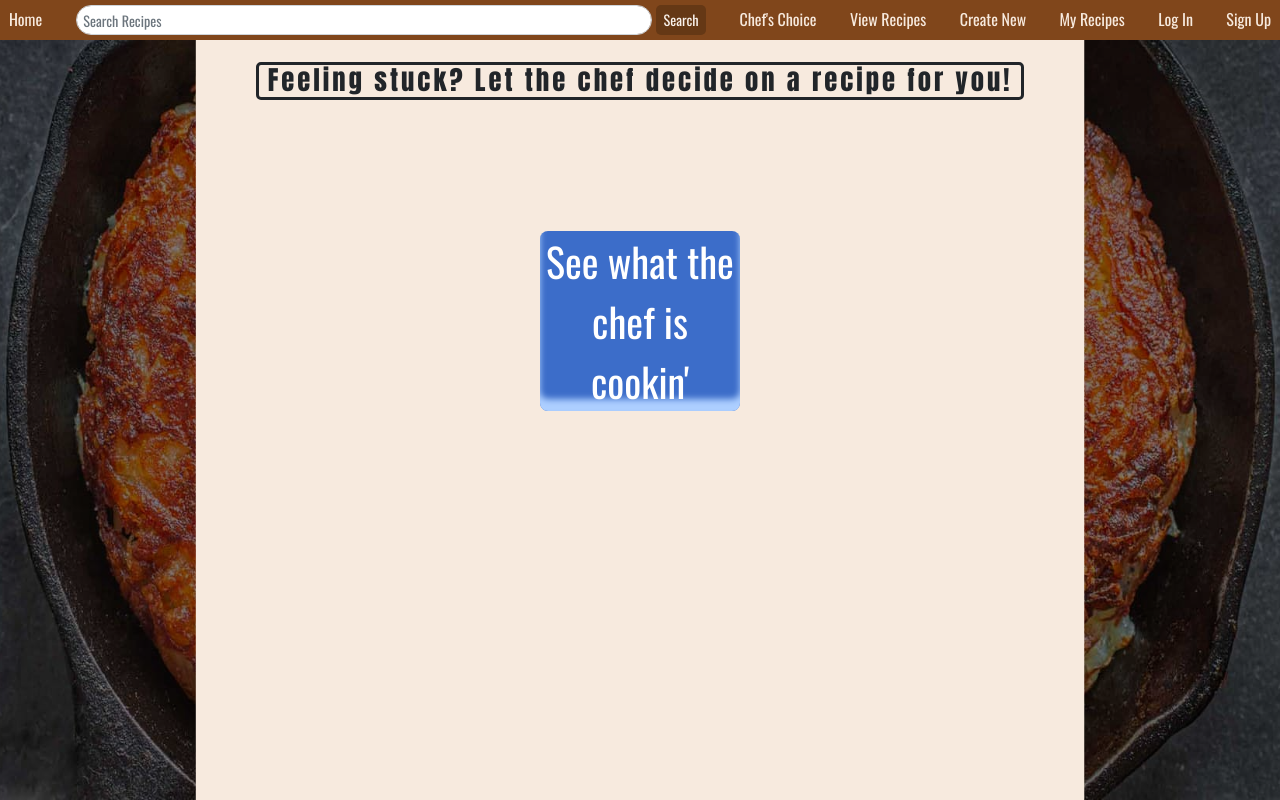
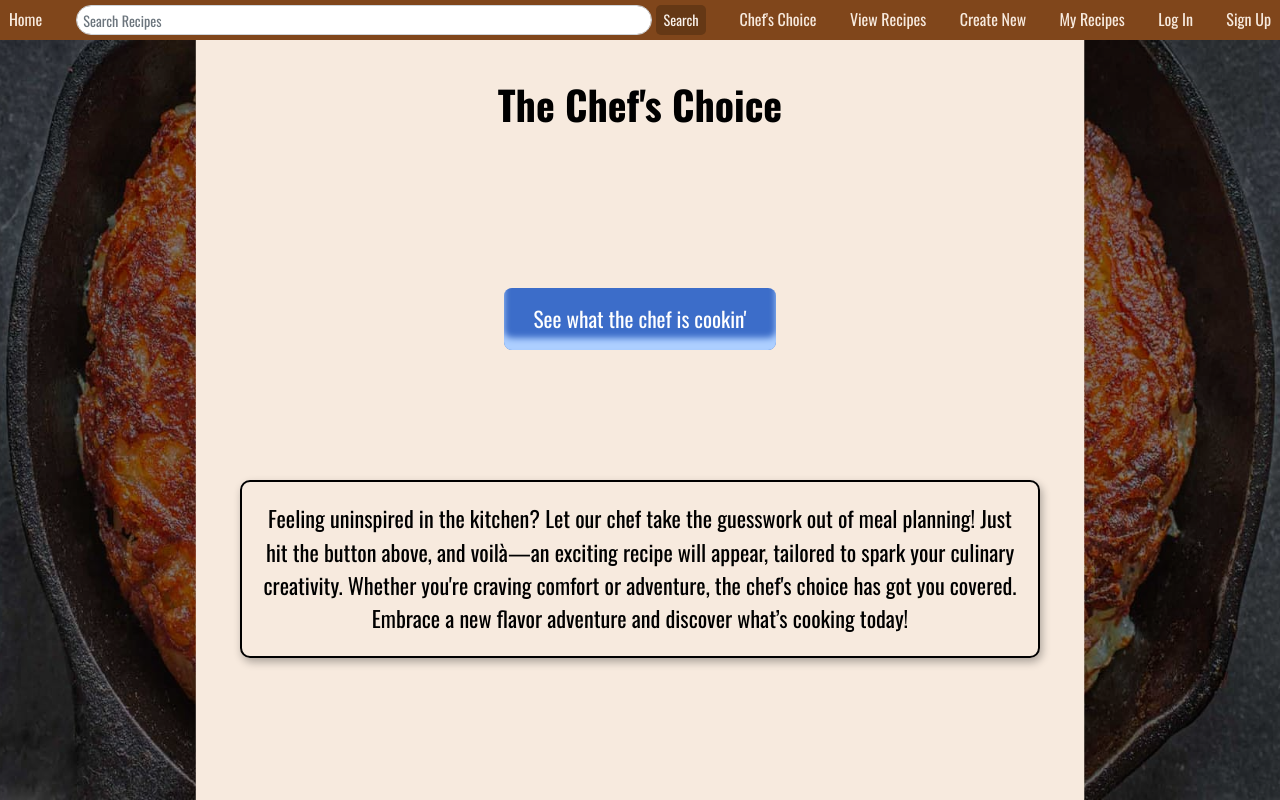
Before and after one commit to MattKim97/HashbrownHashers, a React (Create React App) app in the folder client/hashbrowns-ui/: page /chefschoice in a window 1280 px wide. Built offline with nearby package versions, Linux system fonts and the light colour scheme; no server answers.

Commit message:
pull request

```diff
--- a/client/hashbrowns-ui/src/components/ChefsChoice.css
+++ b/client/hashbrowns-ui/src/components/ChefsChoice.css
@@ -1,47 +1,55 @@
-
 .chefButtonContainer {
   display: flex;
   flex-direction: column;
   align-items: center;
   justify-content: center;
-    height: 300px;
-    margin-top: 8rem;
-    transition: .5s ease-in-out;
+  min-height: 100vh;
+  margin-top: 0;
+  position: relative;
+}
+
+.chefTitle {
+  font-size: 4.5rem;
+  font-weight: bold;
+  color: black;
+  text-align: center;
+  margin-bottom: 150px;
+  padding: 3px 5px;
 }
 
 .chefsButton {
   border: none;
   background: rgb(60, 109, 201);
   color: white;
-    height: fit-content;
-    font-size: 40px;
+  font-size: 2.4rem;
   border-radius: 8px;
   cursor: pointer;
   box-shadow: #ADCFFF 0 -12px 6px inset;
-    width: 200px;
-
-
+  padding: 15px 30px;
+  margin-bottom: 130px;
 }
 
-  .chefButtonContainer:hover{
-    transform: scale(1.1);
+.chefsButton:hover {
+  box-shadow: #cd70ef 0 -6px 8px inset;
 }
-
-  h2{
-    border-radius: 5px;
-    border-style: solid;
-  }
-  .chefHeader{
-    padding-top: 7rem;
-    margin-left: 20%;
-    margin-right: 20%;
-
-  }
-
-
-
-
 
 .chefsButton:active {
   transform: scale(1.525);
 }
+
+.chefDescription {
+  font-size: 2.5rem;
+  color: black;
+  text-align: center;
+  padding: 20px;
+  max-width: 800px;
+  margin-bottom: 70px;
+  border: 2px solid black;
+  border-radius: 10px;
+  box-shadow: 2px 4px 8px rgba(0, 0, 0, 0.3);
+  transition: box-shadow 0.3s ease-in-out;
+}
+
+.chefDescription:hover {
+  box-shadow: 4px 4px 20px rgba(0, 0, 0, 0.6);
+}
--- a/client/hashbrowns-ui/src/components/ChefsChoice.js
+++ b/client/hashbrowns-ui/src/components/ChefsChoice.js
@@ -1,10 +1,9 @@
-import React from "react";
-import { useEffect, useState } from "react";
-import { Link, useNavigate } from "react-router-dom";
-import "./ChefsChoice.css";
-import { useRef } from "react";
-import gsap from "gsap";
-import { useGSAP } from "@gsap/react";
+import React from 'react';
+import { useEffect, useState, useRef } from 'react';
+import { useNavigate } from "react-router-dom";
+import './ChefsChoice.css';
+import gsap from 'gsap';
+import { useGSAP } from '@gsap/react';
 
 export default function ChefsChoice() {
   const [recipes, setRecipes] = useState([]);
@@ -14,14 +13,14 @@ export default function ChefsChoice() {
 
   useEffect(() => {
     fetch(url)
-      .then((response) => {
+      .then(response => {
         if (response.status === 200) {
           return response.json();
         } else {
           return Promise.reject(`Unexpected status code: ${response.status}`);
         }
       })
-      .then((data) => setRecipes(data))
+      .then(data => setRecipes(data))
       .catch(console.log);
   }, []);
 
@@ -29,45 +28,23 @@ export default function ChefsChoice() {
 
   const container = useRef();
 
-  useGSAP(
-    () => {
-      gsap.to(".box", { rotation: "+=360", duration: 4 });
-      const buttons = gsap.utils.toArray(".button");
-buttons.forEach((item) => {
-  let span = item.querySelector("span");
-  let tl = gsap.timeline({ paused: true });
+  useGSAP(() => {
+    gsap.to(".box", { rotation: "+=360", duration: 3 });
+  }, { scope: container });
 
-  tl.to(span, { duration: 0.2, yPercent: -150, ease: "power2.in" });
-  tl.set(span, { yPercent: 150 });
-  tl.to(span, { duration: 0.2, yPercent: 0 });
-
-  item.addEventListener("mouseenter", () => tl.play(0));
-});
-
-    },
-    { scope: container }
-  );
-
-  const recipeIds = recipes.map((recipe) => recipe.recipeId);
-
+  const recipeIds = recipes.map(recipe => recipe.recipeId);
   const randomIndex = recipeIds[Math.floor(Math.random() * recipeIds.length)];
 
-  const handleClick = (event) => {
+  const handleClick = () => {
     navigate(`/recipe/${randomIndex}`);
   };
 
   return (
-    <section>
-      <div className="chefHeader">
-        <h2>
-          Feeling stuck? Let the chef decide on a recipe for you!
-        </h2>
-      </div>
-      <div ref={container} className="chefButtonContainer">
-        <button className="chefsButton box" onClick={handleClick}>
-          <span>See what the chef is cookin'</span>
-        </button>
-      </div>
-    </section>
+    <div ref={container} className='chefButtonContainer'>
+      <div className='chefTitle'>The Chef's Choice</div>
+      <button className='chefsButton box' onClick={handleClick}>See what the chef is cookin'</button>
+      <div className='chefDescription'>
+      Feeling uninspired in the kitchen? Let our chef take the guesswork out of meal planning! Just hit the button above, and voilà—an exciting recipe will appear, tailored to spark your culinary creativity. Whether you're craving comfort or adventure, the chef's choice has got you covered. Embrace a new flavor adventure and discover what’s cooking today!      </div>
+    </div>
   );
 }
```
Lines whose indentation alone changed are shown as unchanged.
